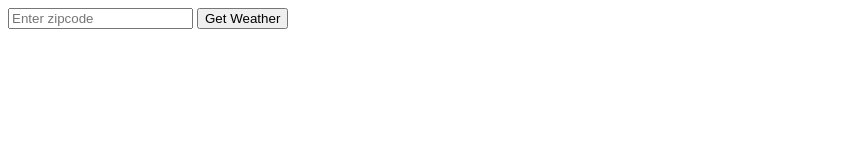
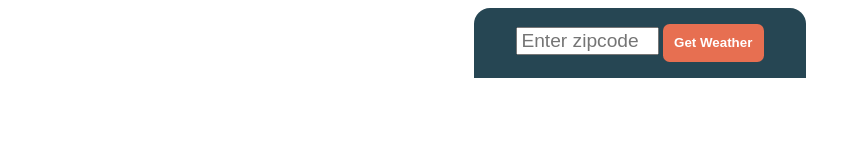
Before and after one commit to jcmann/ajs-weatherApp, a plain HTML site: page index.html in a window 1280 px wide. Shown: the whole page, without its empty margins (0-861 px from the left). Drawn offline with Linux system fonts and the light colour scheme.

Commit message:
Added header styles and some utility styles for width/sizing.

```diff
--- a/css/styles.css
+++ b/css/styles.css
@@ -1,3 +1,81 @@
+:root {
+    --main-dark-green: #264653;
+    --main-light-green: #2A9D8F;
+    --main-orange: #E76F51;
+    --main-light-orange: #F4A261;
+    --main-yellow: #E9C46A;
+}
+/************************************
+            Header
+************************************/
+* {
+    text-align: center;
+}
+
+header {
+    padding: 1em;
+
+    background-color: var(--main-dark-green);
+
+    border-radius: 1em 1em 0 0;
+}
+
+button#getWeather {
+    padding: 0.7em;
+
+    background-color: var(--main-orange);
+    color: white;
+
+    font-weight: bold;
+
+    border: 2px solid transparent;
+    border-radius: 0.5em;
+}
+
+button#getWeather:focus,
+button#getWeather:hover {
+    border: 2px dashed var(--main-light-orange);
+}
+
+input#zipcode {
+    font-size: 1.2em;
+    width: 7em;
+}
+
+/************************************
+            Main/Data Section
+************************************/
+main {
+    border-radius: 0 0 1em 1em;
+
+    background-color: var(--main-light-green);
+
+    width: 50%;
+}
+
+/************************************
+            Utility Styles
+************************************/
+.flex {
+    display: flex;
+    flex-direction: column;
+
+    justify-content: center;
+    align-items: center;
+}
+
+.min-width-300px {
+    width: 300px;
+}
+
+.mw-50 {
+    max-width: 50%;
+}
+
+.w-50 {
+    width: 50%;
+}
+
 .displayOff {
     display: none;
 }
--- a/index.html
+++ b/index.html
@@ -12,12 +12,12 @@
 
     <link rel="stylesheet" href="css/styles.css">
 </head>
-<body>
+<body class="flex">
 
-    <section>
+    <header id="search" class="max-width-50 min-width-300px">
         <input type="number" name="zipcode" id="zipcode" placeholder="Enter zipcode">
         <button id="getWeather">Get Weather</button>
-    </section>
+    </header>
 
     <main class="displayOff">
 
```
